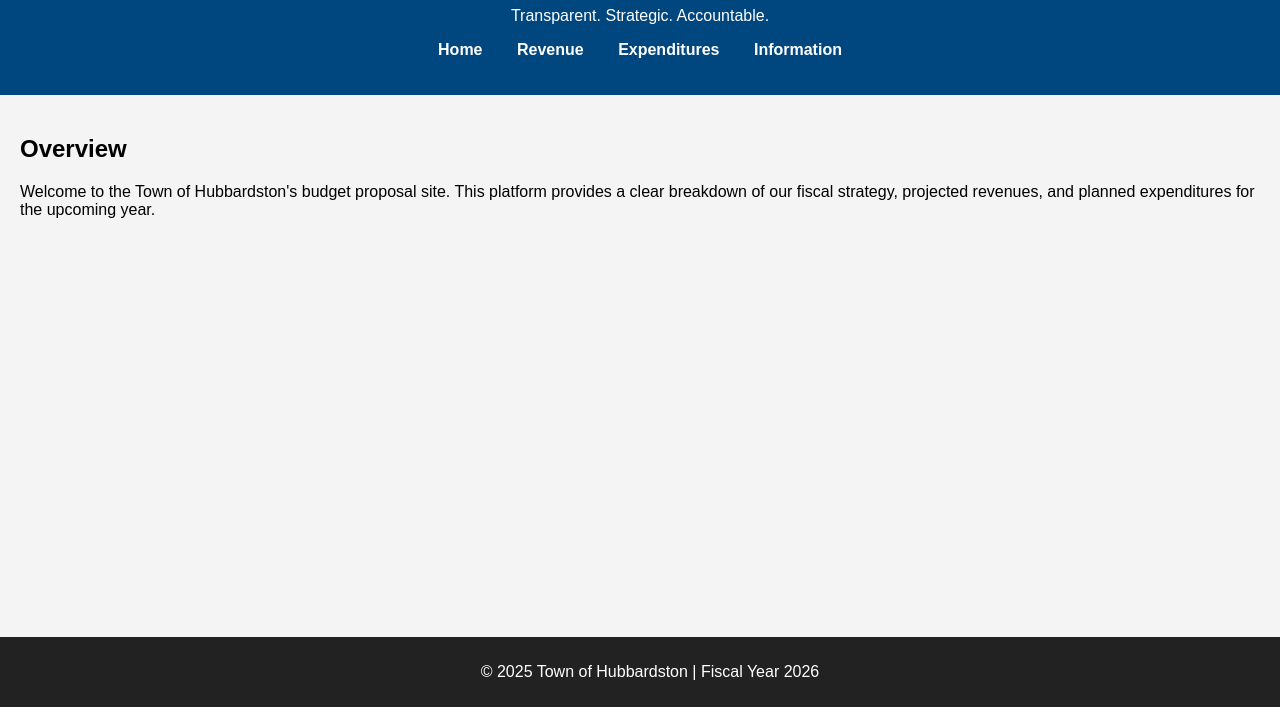
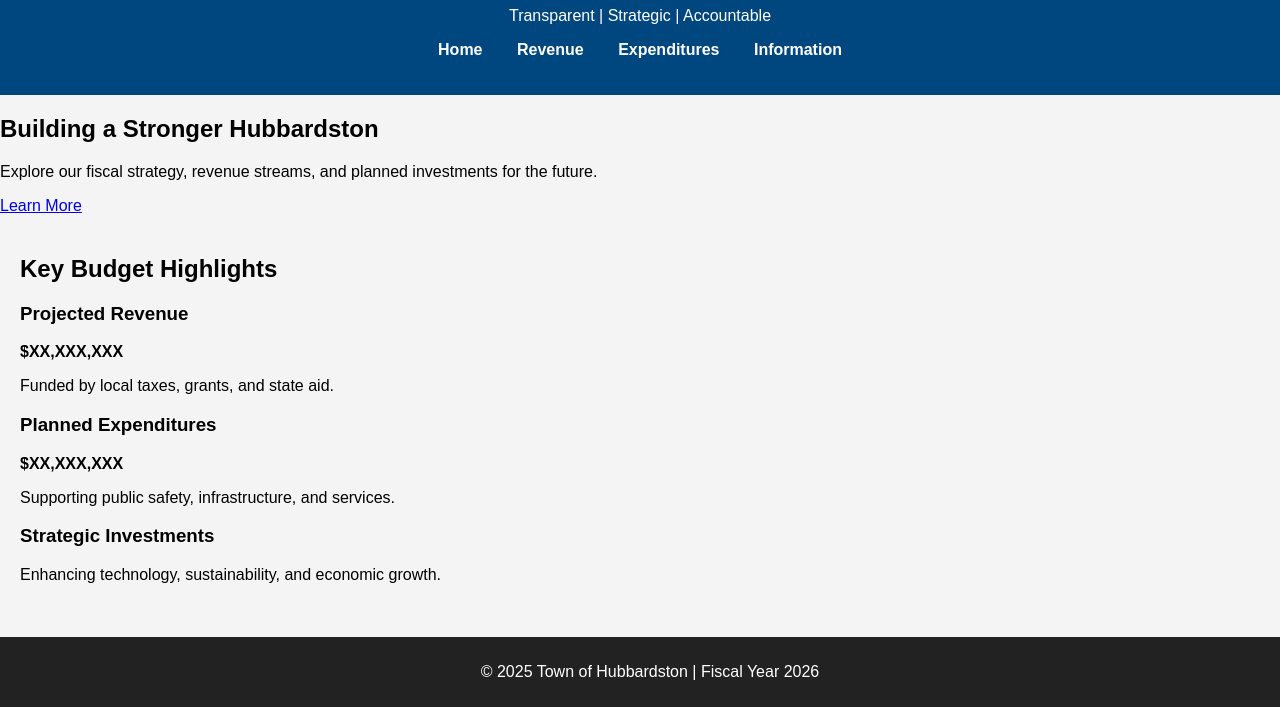
Before and after one commit to NBoudreauMA/Budget, a plain HTML site: page index.html in a window 1280 px wide. Shown: the part 93-800 px from the top of the page. Drawn offline with Linux system fonts and the light colour scheme.

Commit message:
Update index.html

```diff
--- a/index.html
+++ b/index.html
@@ -8,8 +8,8 @@
 </head>
 <body>
     <header>
-        <h1>Town of Hubbardston Budget Proposal</h1>
-        <p>Transparent. Strategic. Accountable.</p>
+        <h1>Hubbardston Fiscal Year 2026 Budget</h1>
+        <p>Transparent | Strategic | Accountable</p>
         <nav>
             <ul>
                 <li><a href="index.html">Home</a></li>
@@ -19,12 +19,35 @@
             </ul>
         </nav>
     </header>
+
+    <section class="hero">
+        <h2>Building a Stronger Hubbardston</h2>
+        <p>Explore our fiscal strategy, revenue streams, and planned investments for the future.</p>
+        <a href="information.html" class="cta-button">Learn More</a>
+    </section>
+
     <main>
-        <section>
-            <h2>Overview</h2>
-            <p>Welcome to the Town of Hubbardston's budget proposal site. This platform provides a clear breakdown of our fiscal strategy, projected revenues, and planned expenditures for the upcoming year.</p>
+        <section class="highlights">
+            <h2>Key Budget Highlights</h2>
+            <div class="grid">
+                <div class="card">
+                    <h3>Projected Revenue</h3>
+                    <p><strong>$XX,XXX,XXX</strong></p>
+                    <p>Funded by local taxes, grants, and state aid.</p>
+                </div>
+                <div class="card">
+                    <h3>Planned Expenditures</h3>
+                    <p><strong>$XX,XXX,XXX</strong></p>
+                    <p>Supporting public safety, infrastructure, and services.</p>
+                </div>
+                <div class="card">
+                    <h3>Strategic Investments</h3>
+                    <p>Enhancing technology, sustainability, and economic growth.</p>
+                </div>
+            </div>
         </section>
     </main>
+
     <footer>
         <p>&copy; 2025 Town of Hubbardston | Fiscal Year 2026</p>
     </footer>
```
